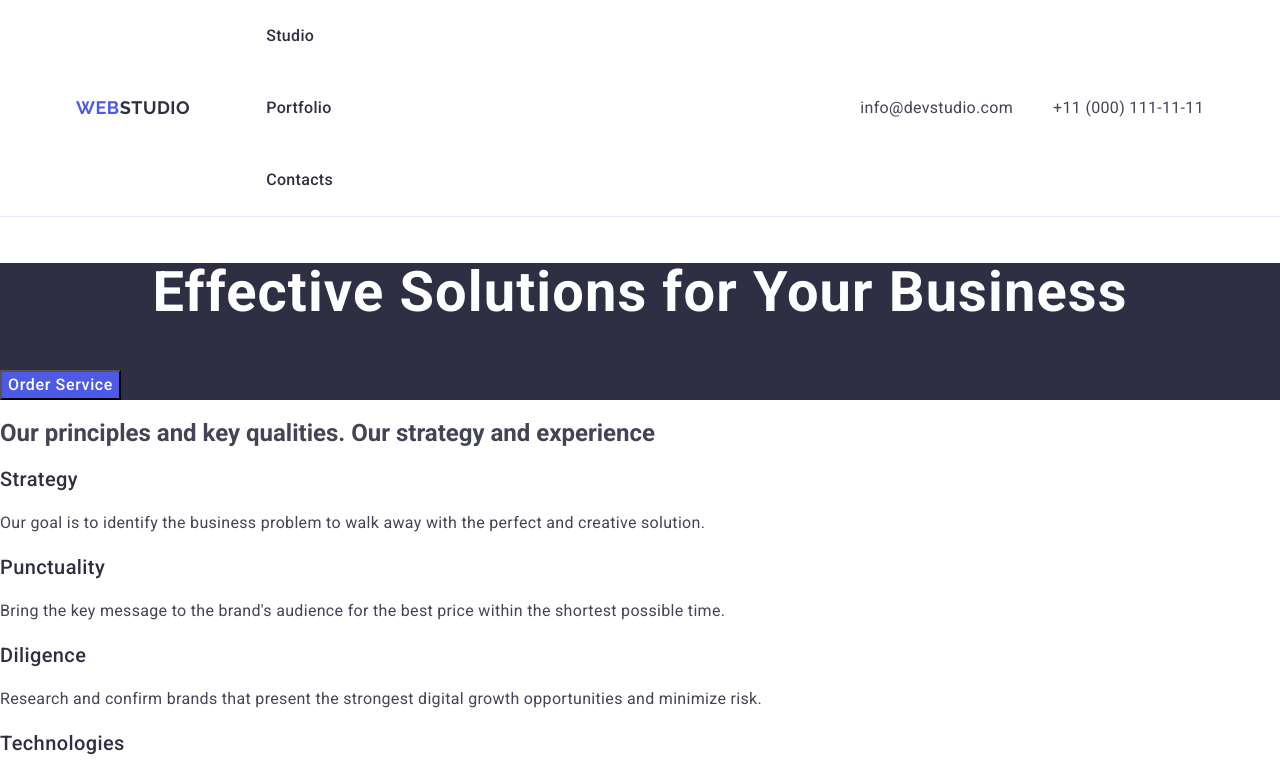
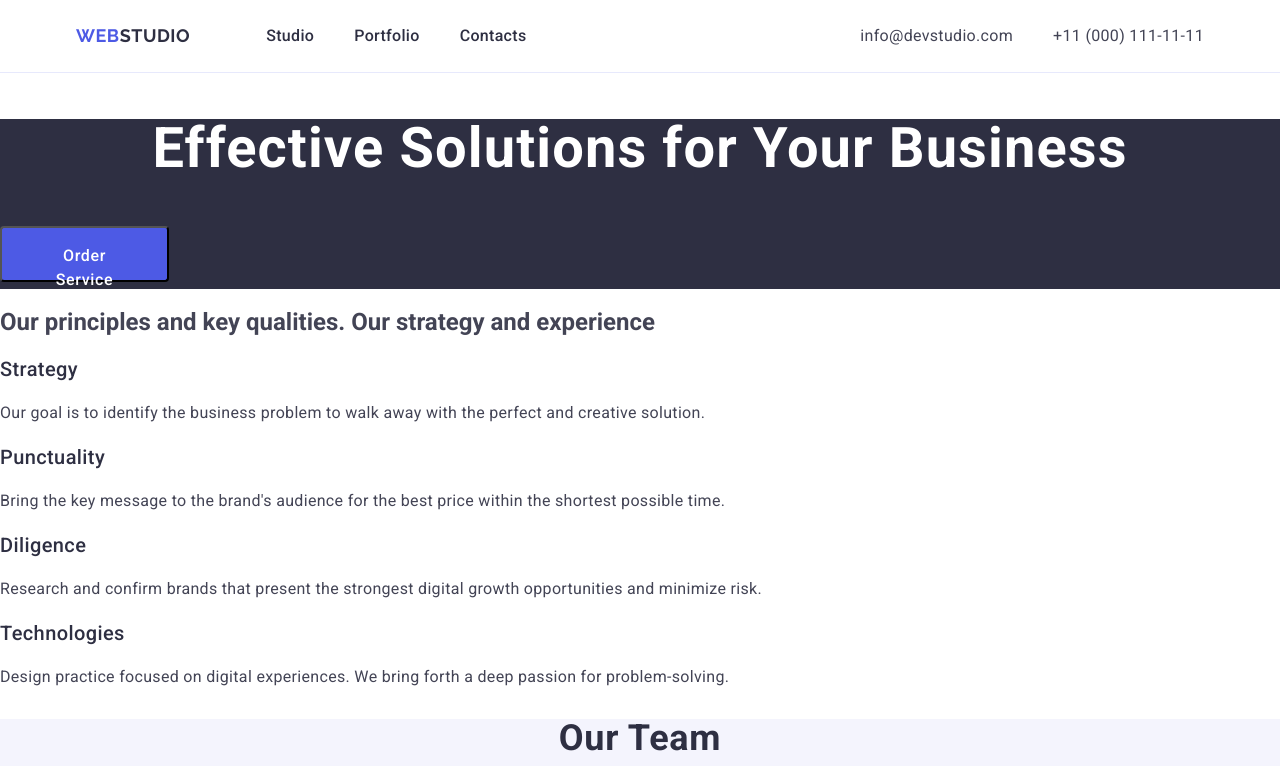
Before and after one commit to Aleksa0007/goit-markup-hw-03, a plain HTML site: page index.html in a window 1280 px wide. Shown: the top 766 px of the page. Drawn offline with nearby package versions, Linux system fonts and the light colour scheme.

Commit message:
new file

```diff
--- a/css/styles.css
+++ b/css/styles.css
@@ -96,6 +96,7 @@ ul, ol {
 
 .board {
     background: #2e2f42;
+
 }
 .title {
         font-weight: 700;
@@ -104,6 +105,7 @@ ul, ol {
         letter-spacing: 0.02em;
         text-align: center;
         color: #fff;
+
 
 }
 .button {
@@ -114,6 +116,12 @@ ul, ol {
     color: #ffffff;
     background: #4d5ae5;
     cursor: pointer;
+    width: 169px;
+    height: 56px;
+    padding: 16px 32px;
+    border-radius: 4px;
+
+
 }
 .button:hover,
 .button:focus {
--- a/index.html
+++ b/index.html
@@ -23,7 +23,7 @@
 
           <a href="./index.html" class="logo">Web<span class="logo-part">Studio</span></a>
 
-          <ul ckass="nav-list">
+          <ul class="nav-list">
 
             <li><a href="./index.html" class="nav-link">Studio</a></li>
 
```
